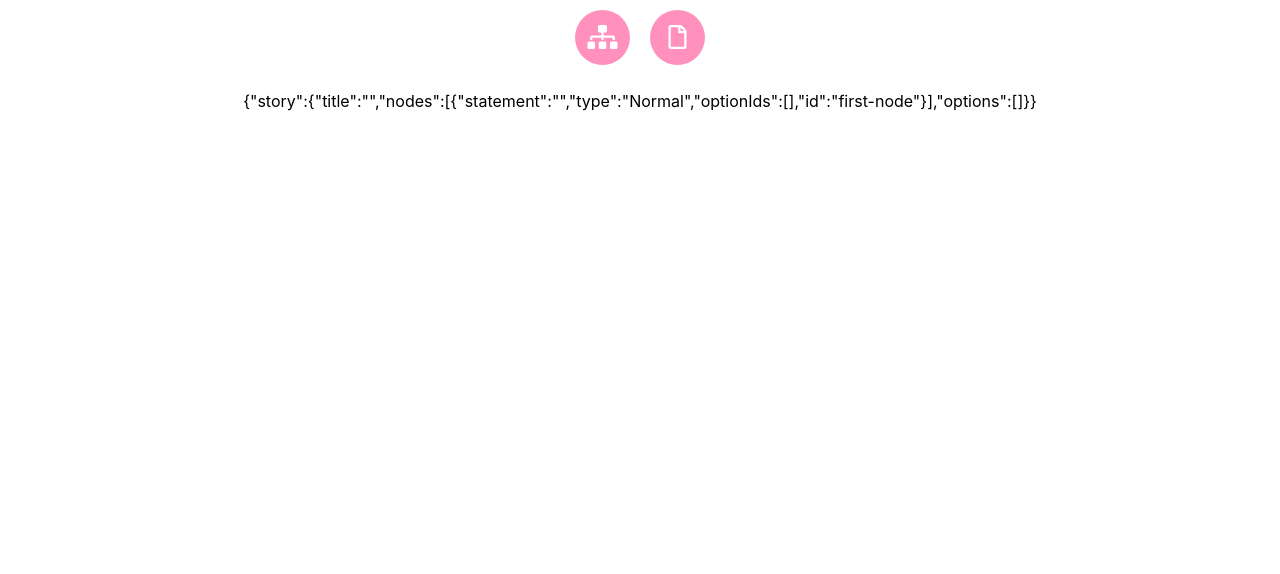
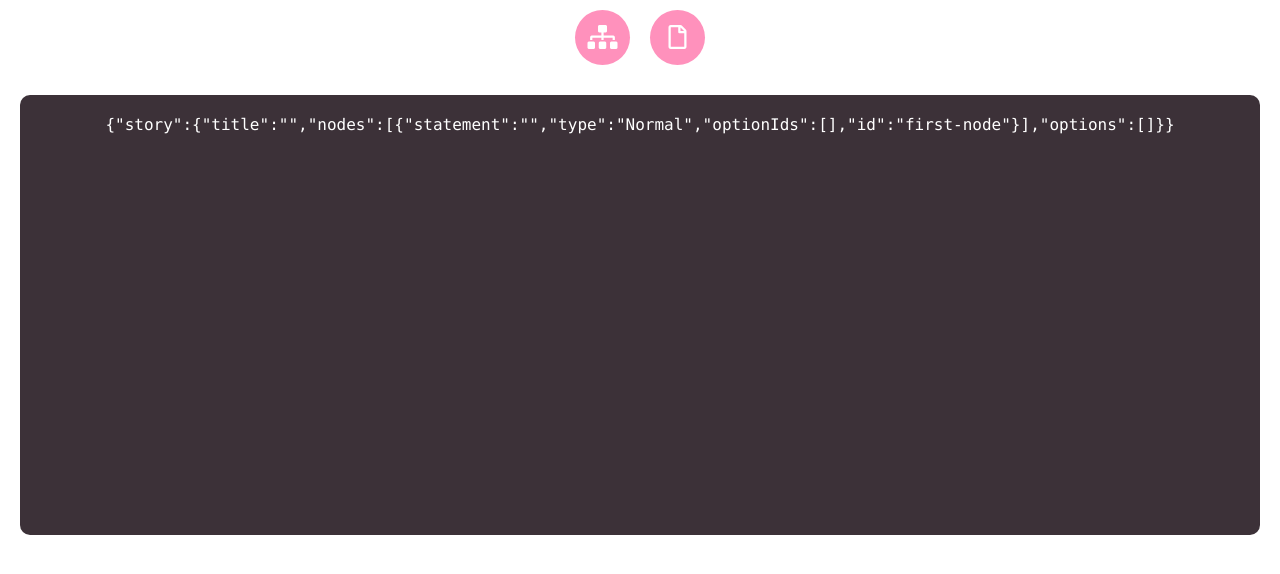
Before and after one commit to majicmoo/storytime-slackbot, a React (Create React App) app in the folder story-maker/: page / in a window 1280 px wide. Both pictures are taken after a click on the button 677 px from the left and 37 px from the top of the page. Shown: the top 574 px of the page. Built offline with nearby package versions, Linux system fonts and the light colour scheme.

Commit message:
style json tab a bit

```diff
--- a/story-maker/src/App.css
+++ b/story-maker/src/App.css
@@ -55,3 +55,17 @@
 .switcher:hover {
   background-color: #ff6fa7;
 }
+
+.json {
+  background: #3c3138;
+  min-height: 50vh;
+  margin: 20px;
+  padding: 20px;
+  color: white;
+  border-radius: 10px;
+}
+
+* {
+  font-family: source-code-pro, Menlo, Monaco, Consolas, "Courier New",
+    monospace;
+}
--- a/story-maker/src/JsonTab.tsx
+++ b/story-maker/src/JsonTab.tsx
@@ -6,8 +6,8 @@ interface JsonTabProps {
 }
 
 const JsonTab: FunctionComponent<JsonTabProps> = story => (
-  <div>
-    <p>{JSON.stringify(story)}</p>
+  <div className="json">
+    <code>{JSON.stringify(story)}</code>
   </div>
 );
 
```
